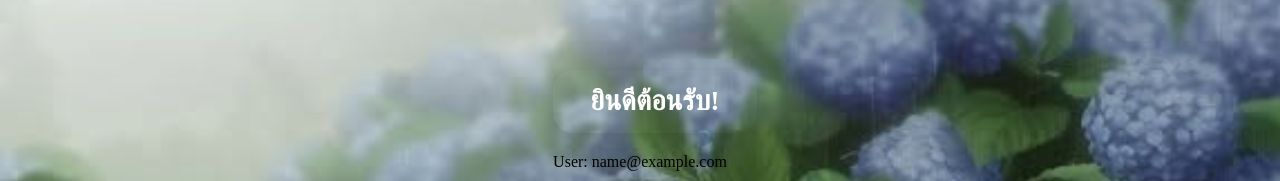
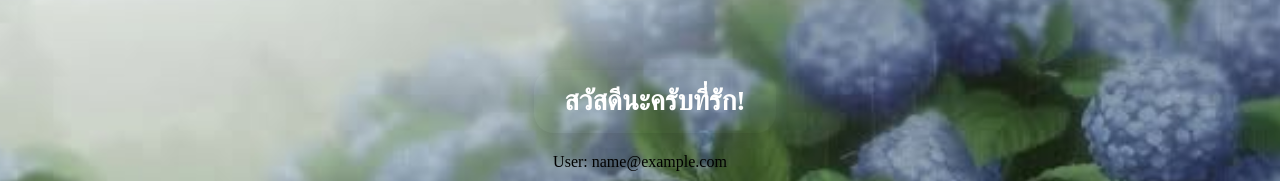
Before and after one commit to Sezxuopwe/rbp, a website: page main.html in a window 1280 px wide. Shown: the part 263-444 px from the top of the page. Drawn offline with Linux system fonts and the light colour scheme; sample sign-in values are in the browser's storage.

Commit message:
Update main.html

```diff
--- a/main.html
+++ b/main.html
@@ -22,11 +22,9 @@
 </head>
 <body>
     <div class="dashboard">
-        <!-- ยินดีต้อนรับหลังจาก login -->
-        <h1>ยินดีต้อนรับ!</h1>
+        <h1>สวัสดีนะครับที่รัก!</h1>
         <p id="userEmail">Loading...</p>
 
-        <!-- แสดงข้อมูล user -->
         <p>เข้าสู่ระบบสำเร็จแล้ว</p>
 
 
@@ -61,4 +59,5 @@
         }
     </script>
 </body>
+
 </html>
```
